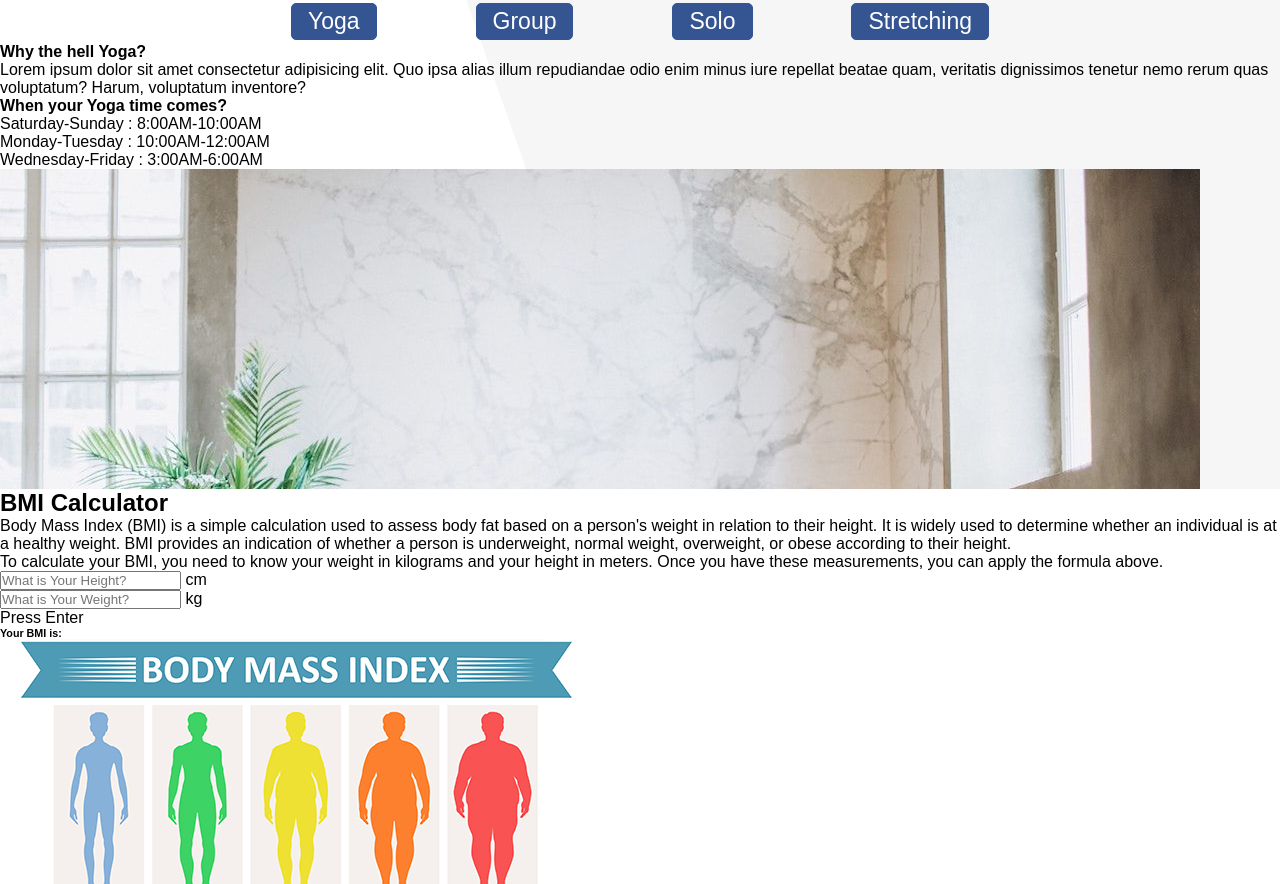
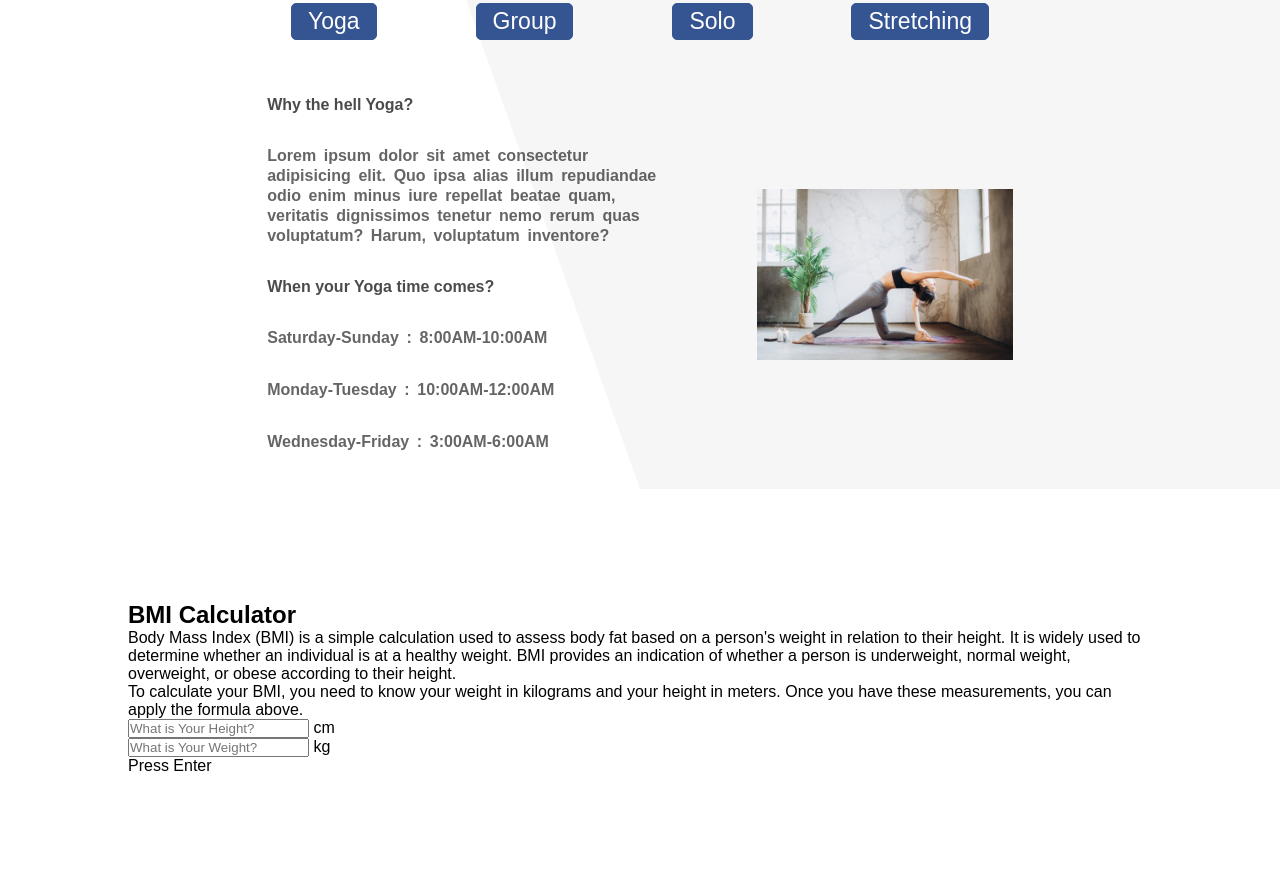
Before and after one commit to Keremyardan/Sport_Center_HTML_CSS, a plain HTML site: page index.html in a window 1280 px wide. Shown: the part 1070-1954 px from the top of the page. Drawn offline with Linux system fonts and the light colour scheme.

Commit message:
CSS expanded

```diff
--- a/style.css
+++ b/style.css
@@ -316,3 +316,60 @@ body {
     border-right: 10px solid transparent;
     border-top: 10px solid transparent;
 }
+
+.class-content {
+    height: auto;
+    width: 80%;
+    margin: auto;
+    margin-top: 5px;
+    display: flex;
+    flex-wrap: wrap;
+    justify-content: center;
+    align-items: center;
+    gap: 80px;
+    padding-top: 16px;
+}
+
+.class-text {
+    display: flex;
+    flex-wrap: wrap;
+    flex-direction: column;
+    width: 40%;
+}
+
+.class-text p, h4 {
+    margin-top: 4vh;
+}
+
+.class-text h4 {
+    font-size: 24;
+    opacity: 70%;
+    font-weight: 800;
+}
+
+.class-text p {
+    font-size: 16px;
+    opacity: 60%;
+    font-weight: bold;
+    word-spacing: 3.2px;
+    line-height: 20px;
+}
+
+.class-img {
+    margin-top: 32px;
+    width: 25%;
+}
+
+/* styling for bmi */
+
+.bmi-calculator {
+    height: 55vh;
+    width: 80%;
+    margin:auto;
+    display: flex;
+    flex-wrap: wrap;
+    justify-content: center;
+    align-items: flex-start;
+    gap: 112px;
+    padding-top: 14vh;
+}
```
